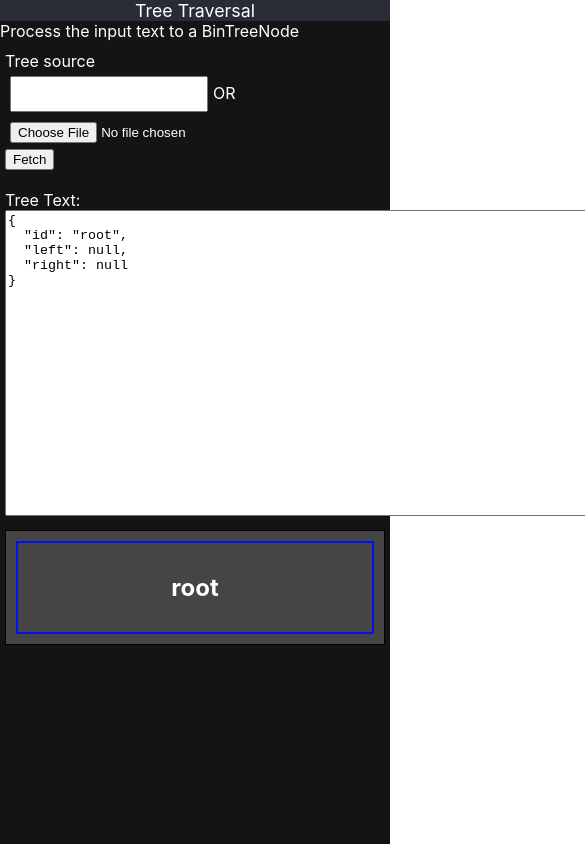
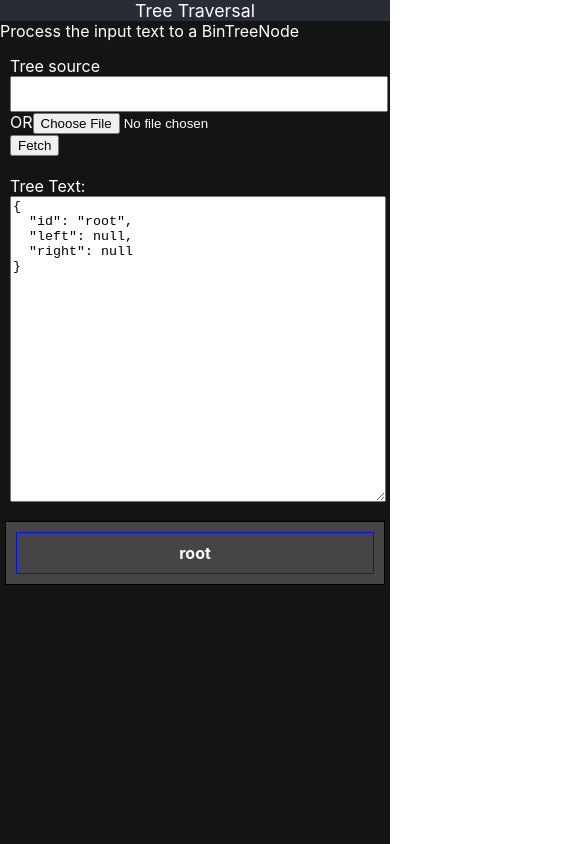
Before and after one commit to tocirml/array-to-tree, a React (Create React App) app: page / in a window 390 px wide. Shown: the top 844 px of the page, 585 px wide, since content can reach past the window. Built offline with nearby package versions, Linux system fonts and the light colour scheme.

Commit message:
Add styles for responsiveness

```diff
--- a/src/components/Body.scss
+++ b/src/components/Body.scss
@@ -6,5 +6,7 @@
     padding: 10px;
     border: 1px solid black;
     background: rgb(70, 69, 69);
+    max-width: 600px;
+    overflow-x: scroll;
   }
 }
--- a/src/components/TreeInput.scss
+++ b/src/components/TreeInput.scss
@@ -1,8 +1,8 @@
-.array-input {
-  width: 50%;
-  height: 30px;
+.tree-source {
+  padding: 5px;
+  .array-input {
+    width: 100%;
+    max-width: 400px;
+    height: 30px;
+  }
 }
-
-input {
-  margin: 5px;
-}
--- a/src/components/TreeInput.tsx
+++ b/src/components/TreeInput.tsx
@@ -58,7 +58,7 @@ export class TreeInput extends React.Component<TreeInputProps, TreeInputState> {
 
   render() {
     return (
-      <div>
+      <div className="tree-source">
         <label htmlFor="array-input">Tree source</label>
         <br />
         <input
--- a/src/components/TreeOutput.scss
+++ b/src/components/TreeOutput.scss
@@ -1,25 +1,22 @@
 .treeNode {
   // fill me in
-  padding: 20px;
-  border: solid 2px rgb(0, 16, 247);
-  margin: auto;
-  font-size: 1.5rem;
+  padding: 5px;
+  border: solid 1px rgb(0, 16, 247);
+  width: auto;
   .nodeId {
     font-weight: bold;
     color: rgb(255, 255, 255);
-    padding: 10px;
+    padding: 5px;
     text-align: center;
   }
 
   .nodeChildren {
-    border: solid 2px rgb(251, 255, 0);
-    padding: 20px;
+    border: solid 1px rgb(251, 255, 0);
+    padding: 5px;
     display: flex;
     justify-content: space-around;
-    // align-items: ;
     .treeNode {
-      width: 40%;
-      flex: 1;
+      width: auto;
     }
   }
 }
--- a/src/components/TreeTextArea.scss
+++ b/src/components/TreeTextArea.scss
@@ -1,5 +1,10 @@
 .tree-text-area {
-  margin-top: 20px;
+  padding: 5px;
+  textarea {
+    width: 100%;
+    max-width: 600px;
+    height: 300px;
+  }
 }
 
 .json-error {
--- a/src/components/TreeTextArea.tsx
+++ b/src/components/TreeTextArea.tsx
@@ -35,8 +35,6 @@ export const TreeTextArea: React.FunctionComponent<TreeTextAreaProps> =
         <br />
         <textarea
           name="tree-text"
-          cols={100}
-          rows={20}
           value={text}
           onChange={changeHandler}
         ></textarea>
```
